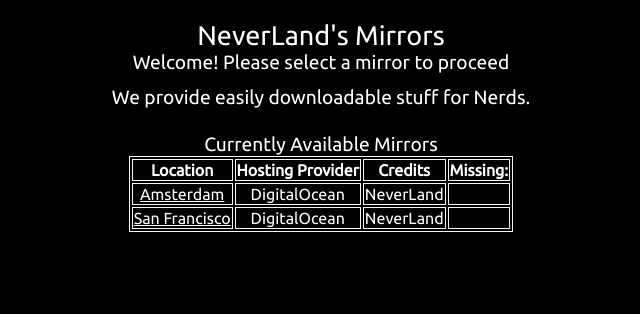
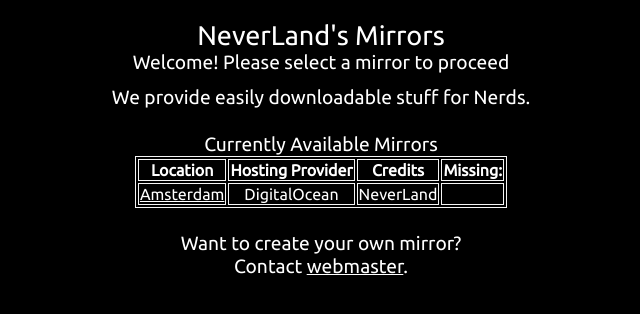
Before and after one commit to imneverland/NeverLand-Mirrors-Websites, a plain HTML site: page mirror.neverlandyt.com/index.html in a window 1280 px wide. Shown: the whole page, without its empty margins (319-959 px from the left). Drawn offline with Linux system fonts and the light colour scheme.

Commit message:
removed san francisco

```diff
--- a/mirror.neverlandyt.com/index.html
+++ b/mirror.neverlandyt.com/index.html
@@ -34,12 +34,10 @@
                 <td>NeverLand</td>
                 <td></td>
             </tr>
-            <tr>
-                <td><a href="https://mirrorna.neverlandyt.com">San Francisco</a></td>
-                <td>DigitalOcean</td>
-                <td>NeverLand</td>
-                <td></td>
-            </tr>
         </table>
+        <div class="invisible">&#8205;</div>
+        <div class="invisible">&#8205;</div>
+        <div class="subtitle">Want to create your own mirror?</div>
+        <div class="subtitle">Contact <a href="mailto:neverland@neverlandyt.com">webmaster</a>.</div>
     </div>
 </html>
```
